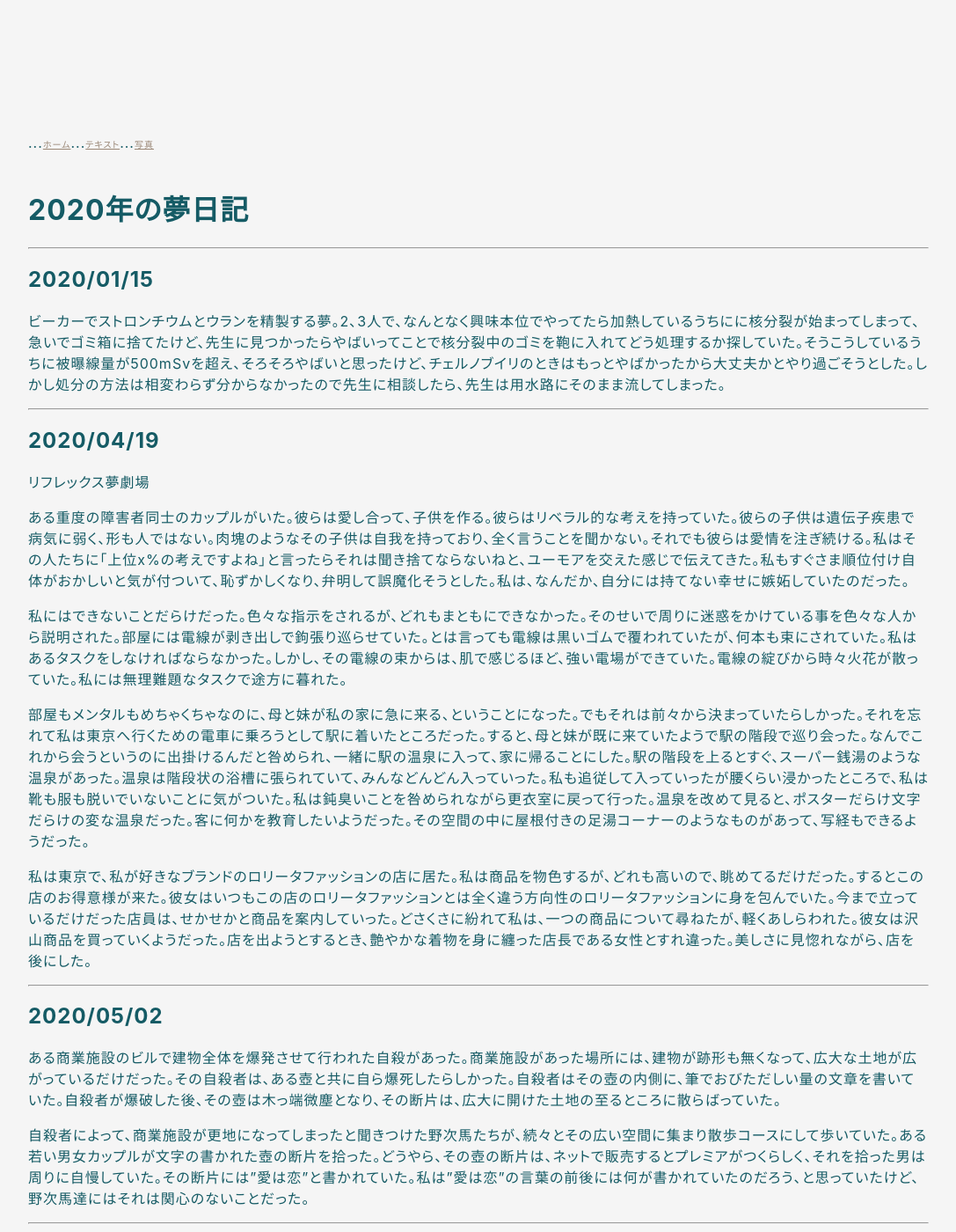
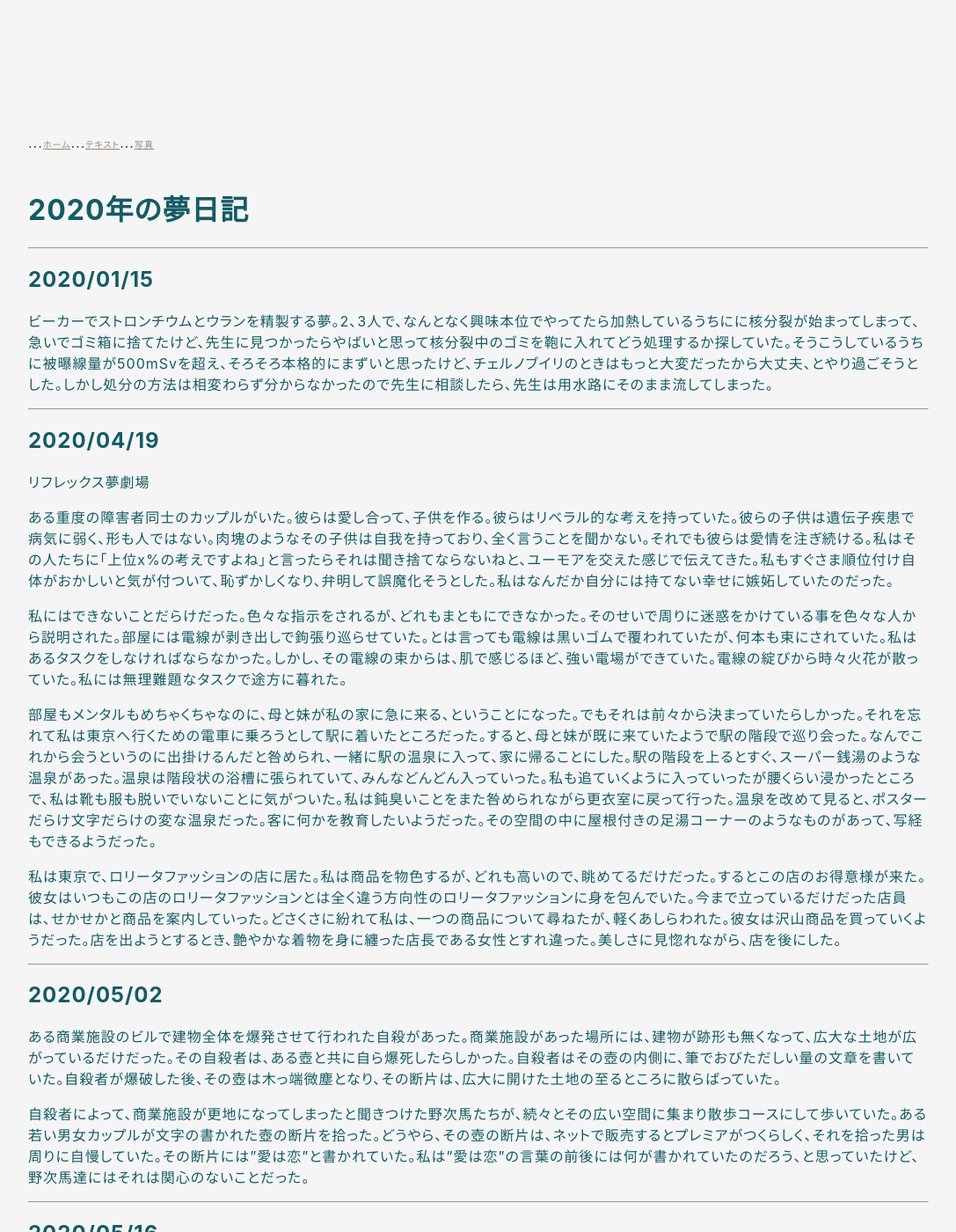
Before and after one commit to hihumi-riku/hihumi-riku.github.io, a Jekyll site: the page built from _posts/2020-01-15-dream_2020.md, in a window 1280 px wide and 1400 px high. Shown: the whole window at 88% size, without its empty margins (96-1183 px from the left). Built offline with Jekyll 4.4.1, drawn with Linux system fonts in a browser that asks for light colours.

Commit message:
Update 2020-01-15-dream_2020.md

```diff
--- a/_posts/2020-01-15-dream_2020.md
+++ b/_posts/2020-01-15-dream_2020.md
@@ -11,7 +11,7 @@ title: 2020年の夢日記
 <a href="#1"></a>
 ## 2020/01/15
 
-ビーカーでストロンチウムとウランを精製する夢。2、3人で、なんとなく興味本位でやってたら加熱しているうちにに核分裂が始まってしまって、急いでゴミ箱に捨てたけど、先生に見つかったらやばいってことで核分裂中のゴミを鞄に入れてどう処理するか探していた。そうこうしているうちに被曝線量が500mSvを超え、そろそろやばいと思ったけど、チェルノブイリのときはもっとやばかったから大丈夫かとやり過ごそうとした。しかし処分の方法は相変わらず分からなかったので先生に相談したら、先生は用水路にそのまま流してしまった。
+ビーカーでストロンチウムとウランを精製する夢。2、3人で、なんとなく興味本位でやってたら加熱しているうちにに核分裂が始まってしまって、急いでゴミ箱に捨てたけど、先生に見つかったらやばいと思って核分裂中のゴミを鞄に入れてどう処理するか探していた。そうこうしているうちに被曝線量が500mSvを超え、そろそろ本格的にまずいと思ったけど、チェルノブイリのときはもっと大変だったから大丈夫、とやり過ごそうとした。しかし処分の方法は相変わらず分からなかったので先生に相談したら、先生は用水路にそのまま流してしまった。
 
 
 ---
@@ -21,13 +21,13 @@ title: 2020年の夢日記
 
 リフレックス夢劇場
 
-ある重度の障害者同士のカップルがいた。彼らは愛し合って、子供を作る。彼らはリベラル的な考えを持っていた。彼らの子供は遺伝子疾患で病気に弱く、形も人ではない。肉塊のようなその子供は自我を持っており、全く言うことを聞かない。それでも彼らは愛情を注ぎ続ける。私はその人たちに「上位x%の考えですよね」と言ったらそれは聞き捨てならないねと、ユーモアを交えた感じで伝えてきた。私もすぐさま順位付け自体がおかしいと気が付ついて、恥ずかしくなり、弁明して誤魔化そうとした。私は、なんだか、自分には持てない幸せに嫉妬していたのだった。
+ある重度の障害者同士のカップルがいた。彼らは愛し合って、子供を作る。彼らはリベラル的な考えを持っていた。彼らの子供は遺伝子疾患で病気に弱く、形も人ではない。肉塊のようなその子供は自我を持っており、全く言うことを聞かない。それでも彼らは愛情を注ぎ続ける。私はその人たちに「上位x%の考えですよね」と言ったらそれは聞き捨てならないねと、ユーモアを交えた感じで伝えてきた。私もすぐさま順位付け自体がおかしいと気が付ついて、恥ずかしくなり、弁明して誤魔化そうとした。私はなんだか自分には持てない幸せに嫉妬していたのだった。
 
 私にはできないことだらけだった。色々な指示をされるが、どれもまともにできなかった。そのせいで周りに迷惑をかけている事を色々な人から説明された。部屋には電線が剥き出しで鉤張り巡らせていた。とは言っても電線は黒いゴムで覆われていたが、何本も束にされていた。私はあるタスクをしなければならなかった。しかし、その電線の束からは、肌で感じるほど、強い電場ができていた。電線の綻びから時々火花が散っていた。私には無理難題なタスクで途方に暮れた。
 
-部屋もメンタルもめちゃくちゃなのに、母と妹が私の家に急に来る、ということになった。でもそれは前々から決まっていたらしかった。それを忘れて私は東京へ行くための電車に乗ろうとして駅に着いたところだった。すると、母と妹が既に来ていたようで駅の階段で巡り会った。なんでこれから会うというのに出掛けるんだと咎められ、一緒に駅の温泉に入って、家に帰ることにした。駅の階段を上るとすぐ、スーパー銭湯のような温泉があった。温泉は階段状の浴槽に張られていて、みんなどんどん入っていった。私も追従して入っていったが腰くらい浸かったところで、私は靴も服も脱いでいないことに気がついた。私は鈍臭いことを咎められながら更衣室に戻って行った。温泉を改めて見ると、ポスターだらけ文字だらけの変な温泉だった。客に何かを教育したいようだった。その空間の中に屋根付きの足湯コーナーのようなものがあって、写経もできるようだった。
+部屋もメンタルもめちゃくちゃなのに、母と妹が私の家に急に来る、ということになった。でもそれは前々から決まっていたらしかった。それを忘れて私は東京へ行くための電車に乗ろうとして駅に着いたところだった。すると、母と妹が既に来ていたようで駅の階段で巡り会った。なんでこれから会うというのに出掛けるんだと咎められ、一緒に駅の温泉に入って、家に帰ることにした。駅の階段を上るとすぐ、スーパー銭湯のような温泉があった。温泉は階段状の浴槽に張られていて、みんなどんどん入っていった。私も追ていくように入っていったが腰くらい浸かったところで、私は靴も服も脱いでいないことに気がついた。私は鈍臭いことをまた咎められながら更衣室に戻って行った。温泉を改めて見ると、ポスターだらけ文字だらけの変な温泉だった。客に何かを教育したいようだった。その空間の中に屋根付きの足湯コーナーのようなものがあって、写経もできるようだった。
 
-私は東京で、私が好きなブランドのロリータファッションの店に居た。私は商品を物色するが、どれも高いので、眺めてるだけだった。するとこの店のお得意様が来た。彼女はいつもこの店のロリータファッションとは全く違う方向性のロリータファッションに身を包んでいた。今まで立っているだけだった店員は、せかせかと商品を案内していった。どさくさに紛れて私は、一つの商品について尋ねたが、軽くあしらわれた。彼女は沢山商品を買っていくようだった。店を出ようとするとき、艶やかな着物を身に纏った店長である女性とすれ違った。美しさに見惚れながら、店を後にした。
+私は東京で、ロリータファッションの店に居た。私は商品を物色するが、どれも高いので、眺めてるだけだった。するとこの店のお得意様が来た。彼女はいつもこの店のロリータファッションとは全く違う方向性のロリータファッションに身を包んでいた。今まで立っているだけだった店員は、せかせかと商品を案内していった。どさくさに紛れて私は、一つの商品について尋ねたが、軽くあしらわれた。彼女は沢山商品を買っていくようだった。店を出ようとするとき、艶やかな着物を身に纏った店長である女性とすれ違った。美しさに見惚れながら、店を後にした。
 
 
 ---
```
